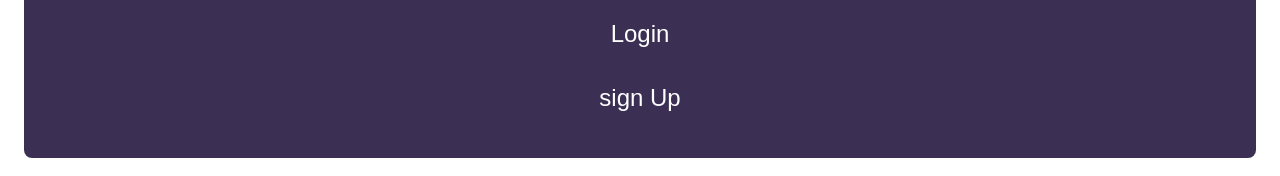
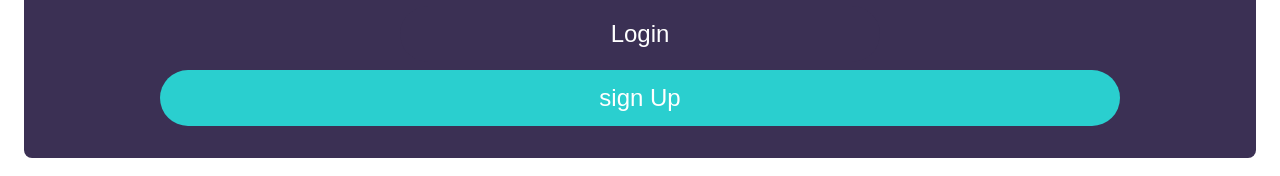
Before and after one commit to LazarevSlava/URL-shortening-API-master, a React (Vite) app: page / in a window 1280 px wide. Both pictures are taken after a click on the button 1240 px from the left and 40 px from the top of the page. Shown: the part 590-766 px from the top of the page. Built offline with nearby package versions, Linux system fonts and the light colour scheme.

Commit message:
buttons fixed

```diff
--- a/src/components/Header.jsx
+++ b/src/components/Header.jsx
@@ -19,7 +19,7 @@ function Header() {
         <button className={style.btn}>Resources</button>
         <hr className={style.hr} />
         <button className={style.btn}>Login</button>
-        <button className={style.btn}>sign Up</button>
+        <button className={`${style.btn} ${style.btn_sign}`}>sign Up</button>
       </div>
     </div>
   );
--- a/src/components/Header.module.css
+++ b/src/components/Header.module.css
@@ -40,7 +40,7 @@ hr {
 .btn {
   cursor: pointer;
   height: 3.5rem;
-  width: 80%;
+  width: 40%;
   border: none;
   border-radius: 2rem;
   background-color: var(--dark-violet);
@@ -48,8 +48,17 @@ hr {
   color: white;
 }
 
+.btn_sign {
+  width: 80%;
+  background-color: var(--cyan);
+}
+
 .btn:hover {
   background-color: var(--cyan);
+}
+
+.btn_sign:hover {
+  background-color: var(--bg-cyan-200);
 }
 
 .hidden {
--- a/src/index.css
+++ b/src/index.css
@@ -8,6 +8,7 @@
   --grayish-violet: hsl(257deg, 7%, 63%);
   --very-dark-blue: hsl(255deg, 11%, 22%);
   --very-dark-violet: hsl(260deg, 8%, 14%);
+  --bg-cyan-200: rgb(165 243 252);
   --home-font: 'Poppins', sans-serif;
   --main-shadow: 0 0.3rem 1rem 0.3rem rgb(0, 1, 1, 0.2);
 }
```
